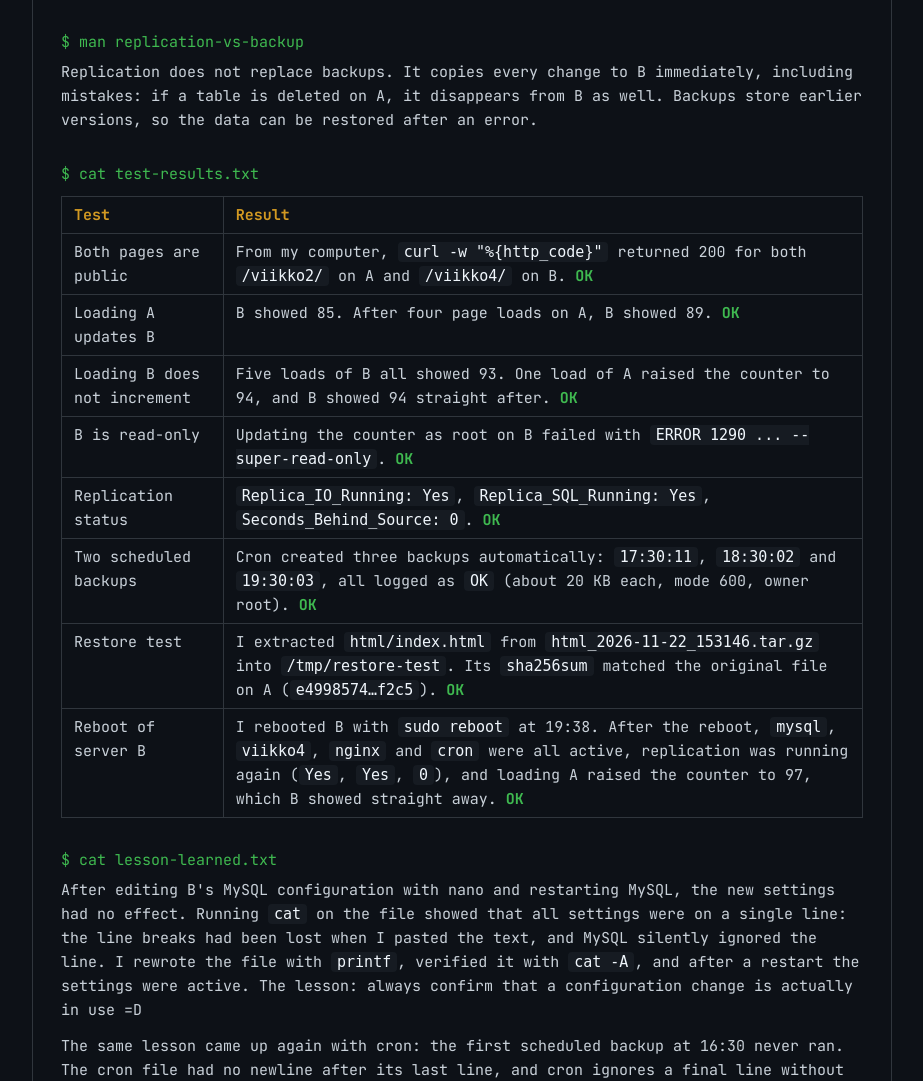
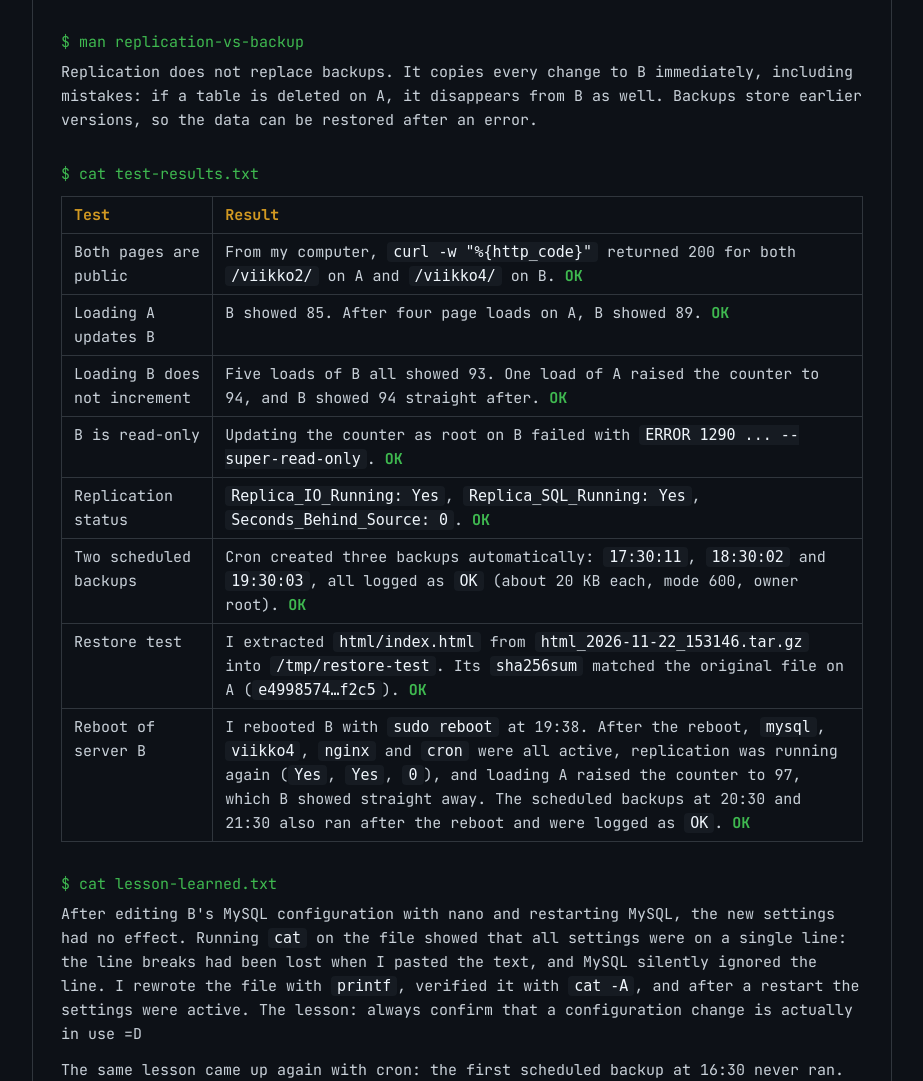
Before and after one commit to emilhalonen/Linux_Administration_TVT26KMO, a Flask app: template viikko4/templates/index.html in a window 1280 px wide. Shown: the part 2811-3892 px from the top of the page, without its empty margins (178-1101 px from the left). Run offline with Flask 3, Linux system fonts and the light colour scheme; the template is opened without the code that fills it, so the values that code supplies are empty.

Commit message:
backups after reboot to test results

```diff
--- a/viikko4/templates/index.html
+++ b/viikko4/templates/index.html
@@ -227,7 +227,7 @@
                 <tr><td>Replication status</td><td><code>Replica_IO_Running: Yes</code>, <code>Replica_SQL_Running: Yes</code>, <code>Seconds_Behind_Source: 0</code>. <span class="OK">OK</span></td></tr>
                 <tr><td>Two scheduled backups</td><td>Cron created three backups automatically: <code>17:30:11</code>, <code>18:30:02</code> and <code>19:30:03</code>, all logged as <code>OK</code> (about 20 KB each, mode 600, owner root). <span class="OK">OK</span></td></tr>
                 <tr><td>Restore test</td><td>I extracted <code>html/index.html</code> from <code>html_2026-11-22_153146.tar.gz</code> into <code>/tmp/restore-test</code>. Its <code>sha256sum</code> matched the original file on A (<code>e4998574…f2c5</code>). <span class="OK">OK</span></td></tr>
-                <tr><td>Reboot of server B</td><td>I rebooted B with <code>sudo reboot</code> at 19:38. After the reboot, <code>mysql</code>, <code>viikko4</code>, <code>nginx</code> and <code>cron</code> were all active, replication was running again (<code>Yes</code>, <code>Yes</code>, <code>0</code>), and loading A raised the counter to 97, which B showed straight away. <span class="OK">OK</span></td></tr>
+                <tr><td>Reboot of server B</td><td>I rebooted B with <code>sudo reboot</code> at 19:38. After the reboot, <code>mysql</code>, <code>viikko4</code>, <code>nginx</code> and <code>cron</code> were all active, replication was running again (<code>Yes</code>, <code>Yes</code>, <code>0</code>), and loading A raised the counter to 97, which B showed straight away. The scheduled backups at 20:30 and 21:30 also ran after the reboot and were logged as <code>OK</code>. <span class="OK">OK</span></td></tr>
             </table>
             </div>
         </div>
```
